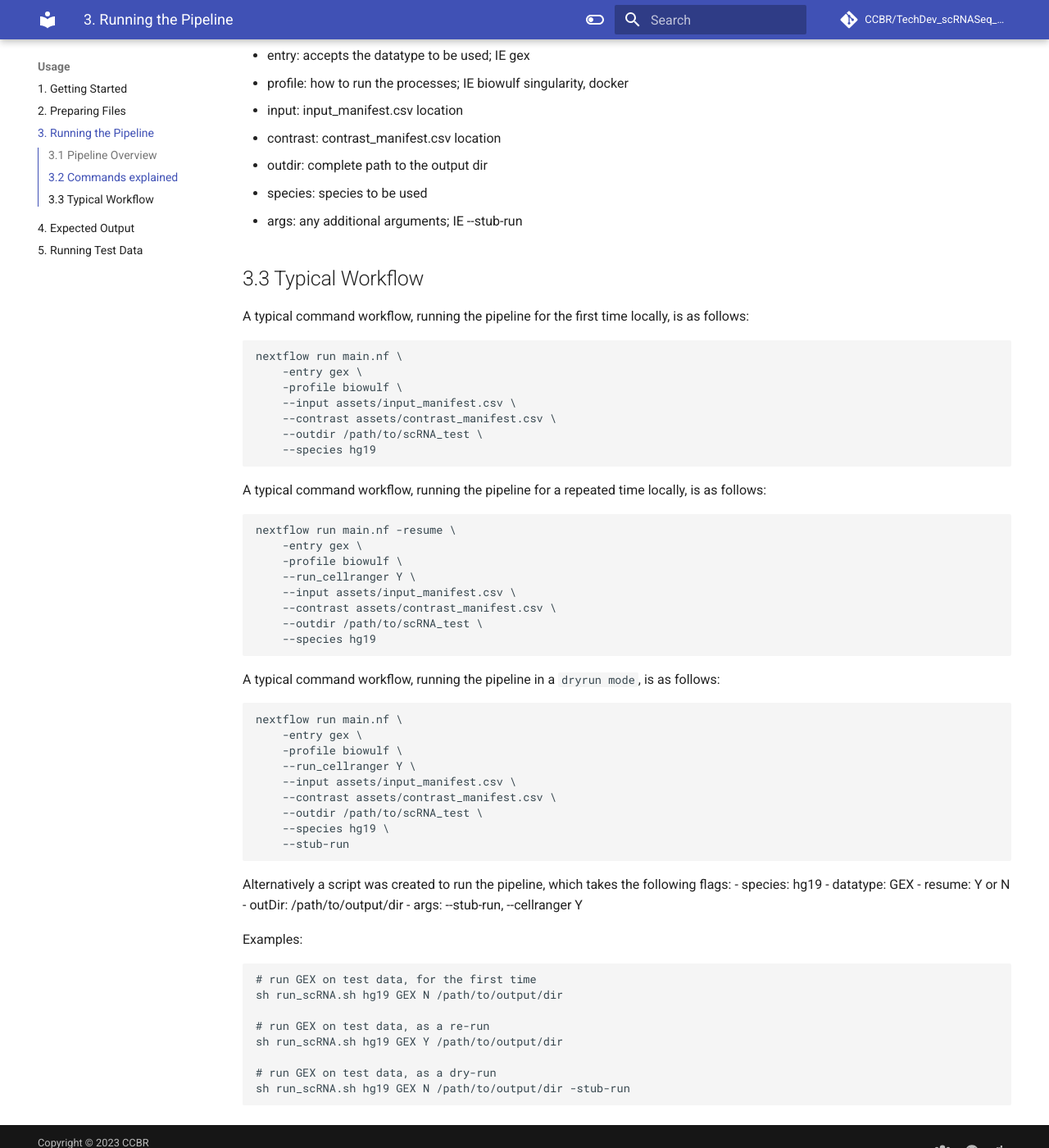
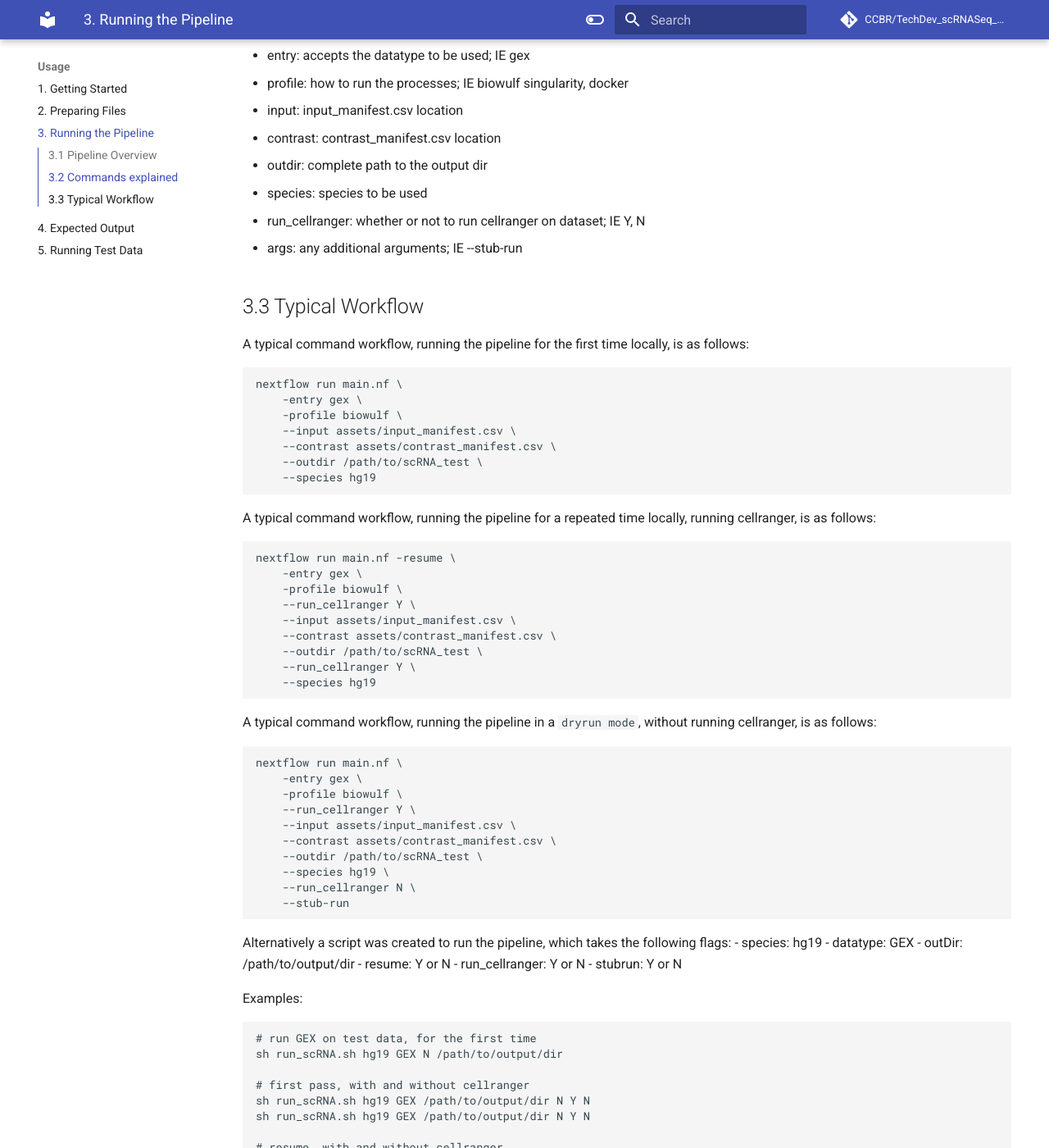
Before and after one commit to abcsFrederick/SINCLAIR, an MkDocs documentation site: the page built from docs/user-guide/run.md, in a window 1280 px wide and 1400 px high, scrolled down 571 px. Shown: the whole window at 82% size. Built offline with MkDocs 1.6.1 and Material for MkDocs 9.7.7, drawn with Linux system fonts in a browser that asks for light colours; comment, search, counter and statistics services are not loaded; the version menu is left out; some of the changed text lies outside the part shown.

Commit message:
update for new flag

````diff
--- a/docs/user-guide/run.md
+++ b/docs/user-guide/run.md
@@ -22,6 +22,7 @@ The following explains each of the command options:
 - contrast: contrast_manifest.csv location
 - outdir: complete path to the output dir
 - species: species to be used
+- run_cellranger: whether or not to run cellranger on dataset; IE Y, N
 - args: any additional arguments; IE --stub-run
 
 ## 3.3 Typical Workflow
@@ -36,7 +37,7 @@ nextflow run main.nf \
     --species hg19
 ```
 
-A typical command workflow, running the pipeline for a repeated time locally, is as follows:
+A typical command workflow, running the pipeline for a repeated time locally, running cellranger, is as follows:
 ```
 nextflow run main.nf -resume \
     -entry gex \
@@ -45,10 +46,11 @@ nextflow run main.nf -resume \
     --input assets/input_manifest.csv \
     --contrast assets/contrast_manifest.csv \
     --outdir /path/to/scRNA_test \
+    --run_cellranger Y \
     --species hg19
 ```
 
-A typical command workflow, running the pipeline in a `dryrun mode`, is as follows:
+A typical command workflow, running the pipeline in a `dryrun mode`, without running cellranger, is as follows:
 ```
 nextflow run main.nf \
     -entry gex \
@@ -58,24 +60,32 @@ nextflow run main.nf \
     --contrast assets/contrast_manifest.csv \
     --outdir /path/to/scRNA_test \
     --species hg19 \
+    --run_cellranger N \
     --stub-run
 ```
 
 Alternatively a script was created to run the pipeline, which takes the following flags:
 - species: hg19
 - datatype: GEX
+- outDir: /path/to/output/dir
 - resume: Y or N
-- outDir: /path/to/output/dir
-- args: --stub-run, --cellranger Y
+- run_cellranger: Y or N
+- stubrun: Y or N
 
 Examples:
 ```
 # run GEX on test data, for the first time
 sh run_scRNA.sh hg19 GEX N /path/to/output/dir
 
-# run GEX on test data, as a re-run
-sh run_scRNA.sh hg19 GEX Y /path/to/output/dir
+# first pass, with and without cellranger
+sh run_scRNA.sh hg19 GEX /path/to/output/dir N Y N
+sh run_scRNA.sh hg19 GEX /path/to/output/dir N Y N
 
-# run GEX on test data, as a dry-run
-sh run_scRNA.sh hg19 GEX N /path/to/output/dir -stub-run
+# resume, with and without cellranger
+sh run_scRNA.sh hg19 GEX /path/to/output/dir Y Y N
+sh run_scRNA.sh hg19 GEX /path/to/output/dir Y N N
+
+# first pass, with cellranger, with and without a dryrun
+sh run_scRNA.sh hg19 GEX /path/to/output/dir N Y Y
+sh run_scRNA.sh hg19 GEX /path/to/output/dir N Y N
 ```
````
